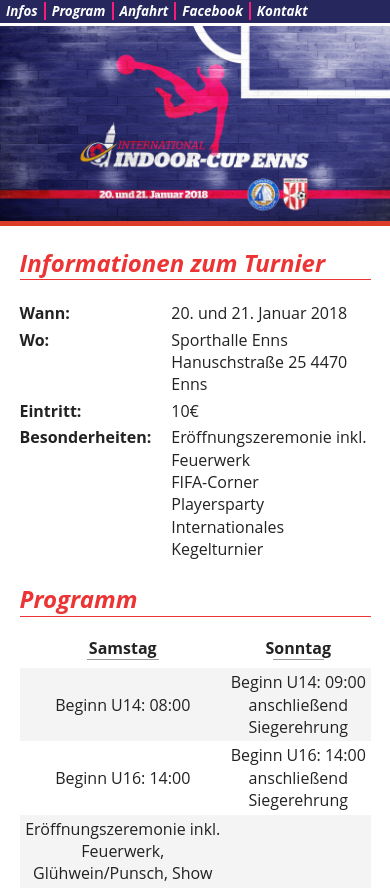
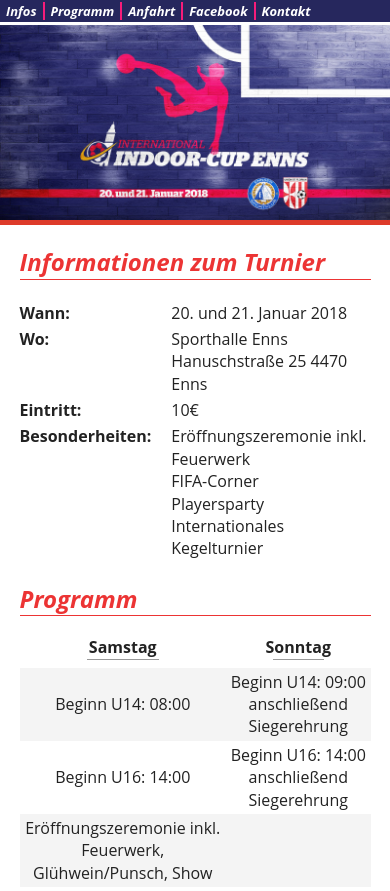
Before and after one commit to leozilla/indoorcup-web, a plain HTML site: page index.html in a window 390 px wide. Shown: the top 891 px of the page. Drawn offline with nearby package versions, Linux system fonts and the light colour scheme; some packages are replaced by stand-ins of ours.

Commit message:
Fixed grammar

```diff
--- a/css/main.css
+++ b/css/main.css
@@ -361,7 +361,7 @@ footer a:hover {
 @media (max-width: 412px) {
     #nav {
         padding: 2px 0 2px 0;
-        font-size: 84%;
+        font-size: 81%;
     }
 }
 
--- a/index.html
+++ b/index.html
@@ -22,7 +22,7 @@
         <section>
             <div id="logo">
                 <div id="nav">
-                    <a id="nav_infos" href="#info" title="Infos">Infos</a><a href="#program" title="Program">Program</a><a href="#anfahrt" title="Anfahrt">Anfahrt</a><a href="https://www.facebook.com/indoorcupenns/" title="Facebook">Facebook</a><a id="nav_kontakt" href="kontakt.html" title="Kontakt">Kontakt</a>
+                    <a id="nav_infos" href="#info" title="Infos">Infos</a><a href="#program" title="Program">Programm</a><a href="#anfahrt" title="Anfahrt">Anfahrt</a><a href="https://www.facebook.com/indoorcupenns/" title="Facebook">Facebook</a><a id="nav_kontakt" href="kontakt.html" title="Kontakt">Kontakt</a>
                 </div>
                 <img src="img/logo_1600x800.jpg"/>
             </div>
```
